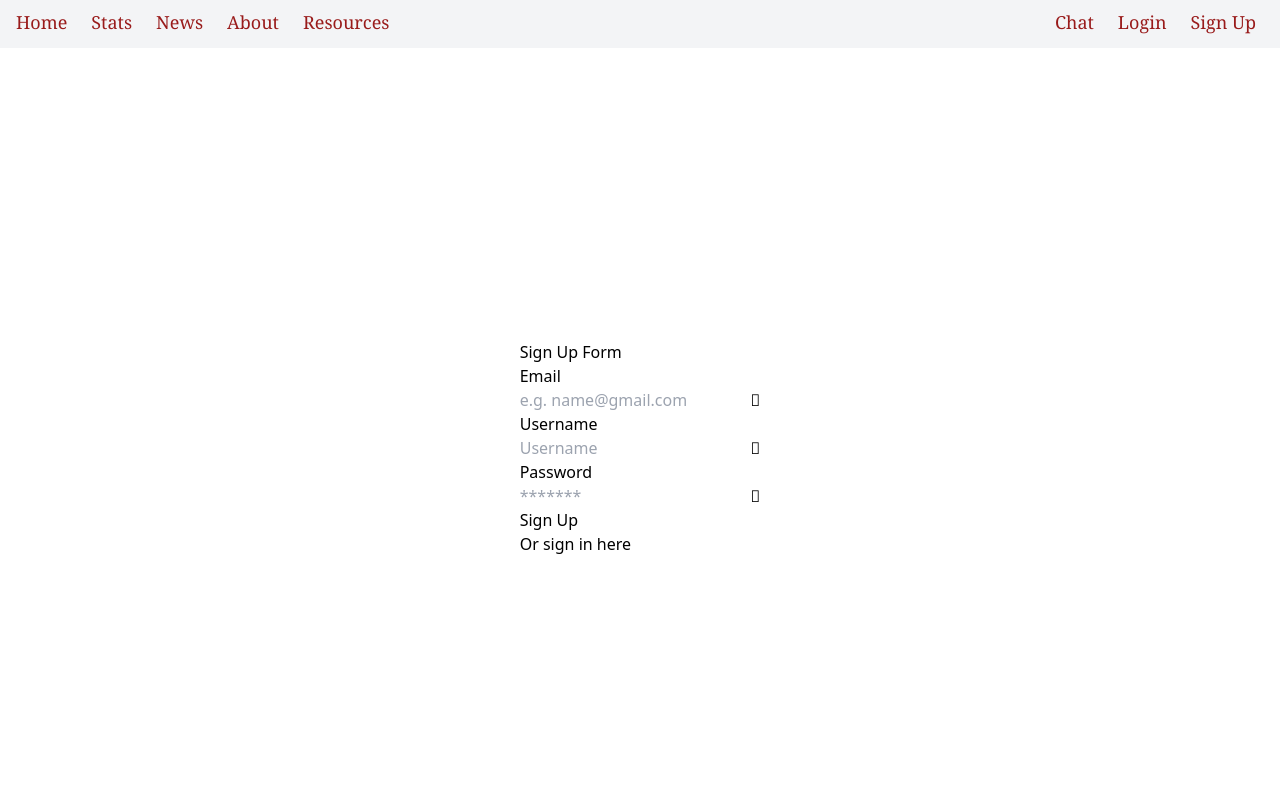
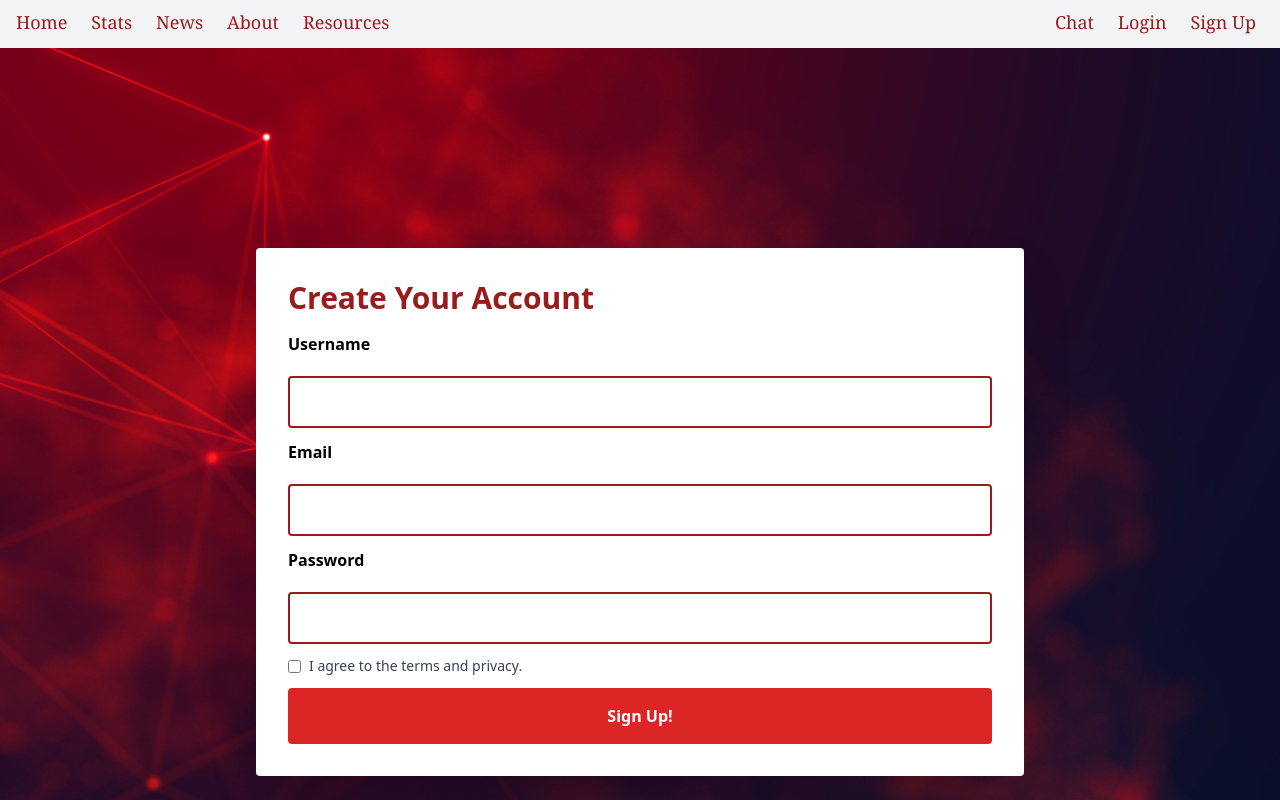
Before and after one commit to Vicki20Rous/Viral-Support-2.0, a React (Create React App) app: page /SignUp in a window 1280 px wide. Shown: the top 800 px of the page. Built offline with nearby package versions, Linux system fonts and the light colour scheme.

Commit message:
add login and signup

```diff
--- a/src/Pages/Login.js
+++ b/src/Pages/Login.js
@@ -1,57 +1,42 @@
 import React, { Component } from "react";
-import { NavLink } from "react-router-dom";
+import "./Background.css";
 
 class Login extends Component {
   state = {};
   render() {
     return (
-      <NavLink to="/Login">
-      <div className="bg-white h-screen flex flex-col justify-center items-center">
-        <div class="loginContainer">
-          <h2>Please login to proceed</h2>
-          <form class="login">
-            <div class="field">
-              <label for="" class="label">
-                Email
+      <main className="relative sm:p-5 md:p-8 lg:p-10 container mx-auto">
+      <div className="min-h-screen flex items-center justify-center">
+        <div className="bg-white p-8 rounded shadow-2xl w-2/3">
+          <h2 className="text-3xl font-bold mb-4 text-red-800">
+            Account Login
+          </h2>
+          <form className="space-y-3">
+            <div>
+              <label className="block mb-5 font-bold" for="name">
+                Username
               </label>
-              <p class="control has-icons-left has-icons-right">
-                <input
-                  id="email-input"
-                  class="input"
-                  type="email"
-                  placeholder="e.g. name@gmail.com"
-                />
-                <span class="icon is-small is-left">
-                  <i class="fas fa-envelope"></i>
-                </span>
-                <span class="icon is-small is-right"></span>
-              </p>
+              <input
+                className="w-full block border-2 border-red-800 p-3 rounded outline-none focus:border-red-500"
+                type="text"
+                id="name"
+              />
             </div>
-            <div class="field">
-              <label for="" class="label">
+            <div>
+              <label className="block mb-5 font-bold" for="name">
                 Password
               </label>
-              <p class="control has-icons-left">
-                <input
-                  id="password-input"
-                  class="input"
-                  type="password"
-                  placeholder="*******"
-                />
-                <span class="icon is-small is-left">
-                  <i class="fas fa-lock"></i>
-                </span>
-              </p>
+              <input
+                className="w-full block border-2 border-red-800 p-3 rounded outline-none focus:border-red-500"
+                type="password"
+                id="password"
+              />
             </div>
-            <div class="field">
-              <p class="control">
-                <button class="button is-success">Login</button>
-              </p>
-            </div>
+            <button className="block w-full bg-red-600 hover:bg-red-400 p-4 rounded font-bold text-white hover:text-red-800 transition duration-300">Login!</button>
           </form>
         </div>
       </div>
-      </NavLink>
+      </main>
     );
   }
 }
--- a/src/Pages/Main.js
+++ b/src/Pages/Main.js
@@ -1,11 +1,11 @@
 import React, { Component } from "react";
 import background from "./background.png";
-import "./Main.css"
+import "./Background.css"
 class Main extends Component {
   state = {};
   render() {
     return (
-      <main id="/" className="relative sm:p-10 md:p-20 lg:p-32 container mx-auto">
+      <main id="/" className="relative sm:p-5 md:p-8 lg:p-10 container mx-auto">
         <img
           src={background}
           alt="Background"
--- a/src/Pages/SignUp.js
+++ b/src/Pages/SignUp.js
@@ -1,72 +1,56 @@
 import React, { Component } from "react";
+import "./Background.css";
 
 class SignUp extends Component {
   state = {};
   render() {
     return (
-      <div className="bg-white h-screen flex flex-col justify-center items-center">
-        <div class="loginContainer">
-          <h2>Sign Up Form</h2>
-          <form class="login">
-            <div class="field">
-              <label for="" class="label">
+      <main className="relative sm:p-5 md:p-10 lg:p-16 container mx-auto">
+      <div className="min-h-screen flex items-center justify-center">
+        <div className="bg-white p-8 rounded shadow-2xl w-2/3">
+          <h2 className="text-3xl font-bold mb-4 text-red-800">
+            Create Your Account
+          </h2>
+          <form className="space-y-3">
+            <div>
+              <label className="block mb-5 font-bold" for="name">
+                Username
+              </label>
+              <input
+                className="w-full block border-2 border-red-800 p-3 rounded outline-none focus:border-red-500"
+                type="text"
+                id="name"
+              />
+            </div>
+            <div>
+              <label className="block mb-5 font-bold" for="name">
                 Email
               </label>
-              <p class="control has-icons-left has-icons-right">
               <input
-                  id="email-input"
-                  class="input"
+                className="w-full block border-2 border-red-800 p-3 rounded outline-none focus:border-red-500"
                 type="email"
-                  placeholder="e.g. name@gmail.com"
+                id="email"
               />
-                <span class="icon is-small is-left">
-                  <i class="fas fa-envelope"></i>
-                </span>
-                <span class="icon is-small is-right"></span>
-              </p>
             </div>
-            <div class="field">
-              <label for="" class="label">
-                Username
-              </label>
-              <p class="control has-icons-left has-icons-right">
-                <input
-                  id="username-input"
-                  class="input"
-                  type="username"
-                  placeholder="Username"
-                />
-                <span class="icon is-small is-left">
-                  <i class="fas fa-users"></i>
-                </span>
-                <span class="icon is-small is-right"></span>
-              </p>
-            </div>
-            <div class="field">
-              <label for="" class="label">
+            <div>
+              <label className="block mb-5 font-bold" for="name">
                 Password
               </label>
-              <p class="control has-icons-left">
               <input
-                  id="password-input"
-                  class="input"
+                className="w-full block border-2 border-red-800 p-3 rounded outline-none focus:border-red-500"
                 type="password"
-                  placeholder="*******"
+                id="password"
               />
-                <span class="icon is-small is-left">
-                  <i class="fas fa-lock"></i>
-                </span>
-              </p>
             </div>
-            <div class="field">
-              <p class="control">
-                <button class="button is-success">Sign Up</button>
-              </p>
+            <div className="flex items-center">
+              <input type="checkbox" id="agree" />
+              <label  className="ml-2 text-gray-700 text-sm" for="agree">I agree to the terms and privacy.</label>
             </div>
+            <button className="block w-full bg-red-600 hover:bg-red-400 p-4 rounded font-bold text-white hover:text-red-800 transition duration-300">Sign Up!</button>
           </form>
-          Or sign in <a href="http://localhost:8080/login">here</a>
         </div>
       </div>
+      </main>
     );
   }
 }
--- a/src/components/Dropdown.js
+++ b/src/components/Dropdown.js
@@ -10,8 +10,7 @@ function Dropdown({ options, onOptionSelect }) {
       {" "}
       <button
         onClick={() => setActive(!isActive)}
-        className="items-center py-2 px-2 mr-2 text-red-800 hover:text-blue-800 sm:text-xs md:text-sm lg:text-base xl:text-lg font-serif active"
-      >
+        className="items-center hover:bg-red-600 hover:text-white py-2 px-2 mr-2 text-red-800 sm:text-xs md:text-sm lg:text-base xl:text-lg font-serif active"      >
         Resources
       </button>
       <div
--- a/src/components/Navbar.js
+++ b/src/components/Navbar.js
@@ -11,7 +11,7 @@ class Navbar extends Component {
         <div className="container h-12 px-2 mx-auto flex flex-wrap justify-between">
           <nav className="flex" role="navigation">
             <NavLink
-              className="items-center py-2 px-2 mr-2 text-red-800 hover:text-blue-800 sm:text-xs md:text-sm lg:text-base xl:text-lg font-serif active"
+              className="items-center hover:bg-red-600 hover:text-white py-2 px-2 mr-2 text-red-800 sm:text-xs md:text-sm lg:text-base xl:text-lg font-serif active"
               to="/"
               spy={true}
               smooth={true}
@@ -23,7 +23,7 @@ class Navbar extends Component {
             </NavLink>
 
             <Link
-              className="items-center py-2 px-2 mr-2 text-red-800 hover:text-blue-800 sm:text-xs md:text-sm lg:text-base xl:text-lg font-serif active"
+              className="items-center hover:bg-red-600 hover:text-white py-2 px-2 mr-2 text-red-800 sm:text-xs md:text-sm lg:text-base xl:text-lg font-serif active"
               to="/Stats"
               spy={true}
               smooth={true}
@@ -35,7 +35,7 @@ class Navbar extends Component {
             </Link>
 
             <Link
-              className="items-center py-2 px-2 mr-2 text-red-800 hover:text-blue-800 sm:text-xs md:text-sm lg:text-base xl:text-lg font-serif active"
+              className="items-center hover:bg-red-600 hover:text-white py-2 px-2 mr-2 text-red-800 sm:text-xs md:text-sm lg:text-base xl:text-lg font-serif active"
               to="/News"
               spy={true}
               smooth={true}
@@ -47,7 +47,7 @@ class Navbar extends Component {
             </Link>
 
             <Link
-              className="items-center py-2 px-2 mr-2 text-red-800 hover:text-blue-800 sm:text-xs md:text-sm lg:text-base xl:text-lg font-serif active"
+              className="items-center hover:bg-red-600 hover:text-white py-2 px-2 mr-2 text-red-800 sm:text-xs md:text-sm lg:text-base xl:text-lg font-serif active"
               to="/About"
               spy={true}
               smooth={true}
@@ -69,14 +69,14 @@ class Navbar extends Component {
           </nav>
 
           <div className="flex" role="navigation">
-            <Link className="items-center py-2 px-2 mr-2 text-red-800 hover:text-blue-800 sm:text-xs md:text-sm lg:text-base xl:text-lg font-serif active">
+            <Link className="items-center hover:bg-red-600 hover:text-white py-2 px-2 mr-2 text-red-800 sm:text-xs md:text-sm lg:text-base xl:text-lg font-serif active">
             Chat
             </Link>
 
             <NavLink
               to="/Login"
               activeClassName="is-active"
-              className="items-center py-2 px-2 mr-2 text-red-800 hover:text-blue-800 sm:text-xs md:text-sm lg:text-base xl:text-lg font-serif active"
+              className="items-center hover:bg-red-600 hover:text-white py-2 px-2 mr-2 text-red-800 sm:text-xs md:text-sm lg:text-base xl:text-lg font-serif active"
             >
               Login
             </NavLink>
@@ -84,7 +84,7 @@ class Navbar extends Component {
             <NavLink
               to="/SignUp"
               activeClassName="is-active"
-              className="items-center py-2 px-2 mr-2 text-red-800 hover:text-blue-800 sm:text-xs md:text-sm lg:text-base xl:text-lg font-serif active"
+              className="items-center hover:bg-red-600 hover:text-white py-2 px-2 mr-2 text-red-800 sm:text-xs md:text-sm lg:text-base xl:text-lg font-serif active"
             >
               Sign Up
             </NavLink>
```
Also changed, not shown: src/Pages/Background.css (renamed from src/Pages/Main.css). Lines whose indentation alone changed are shown as unchanged.
